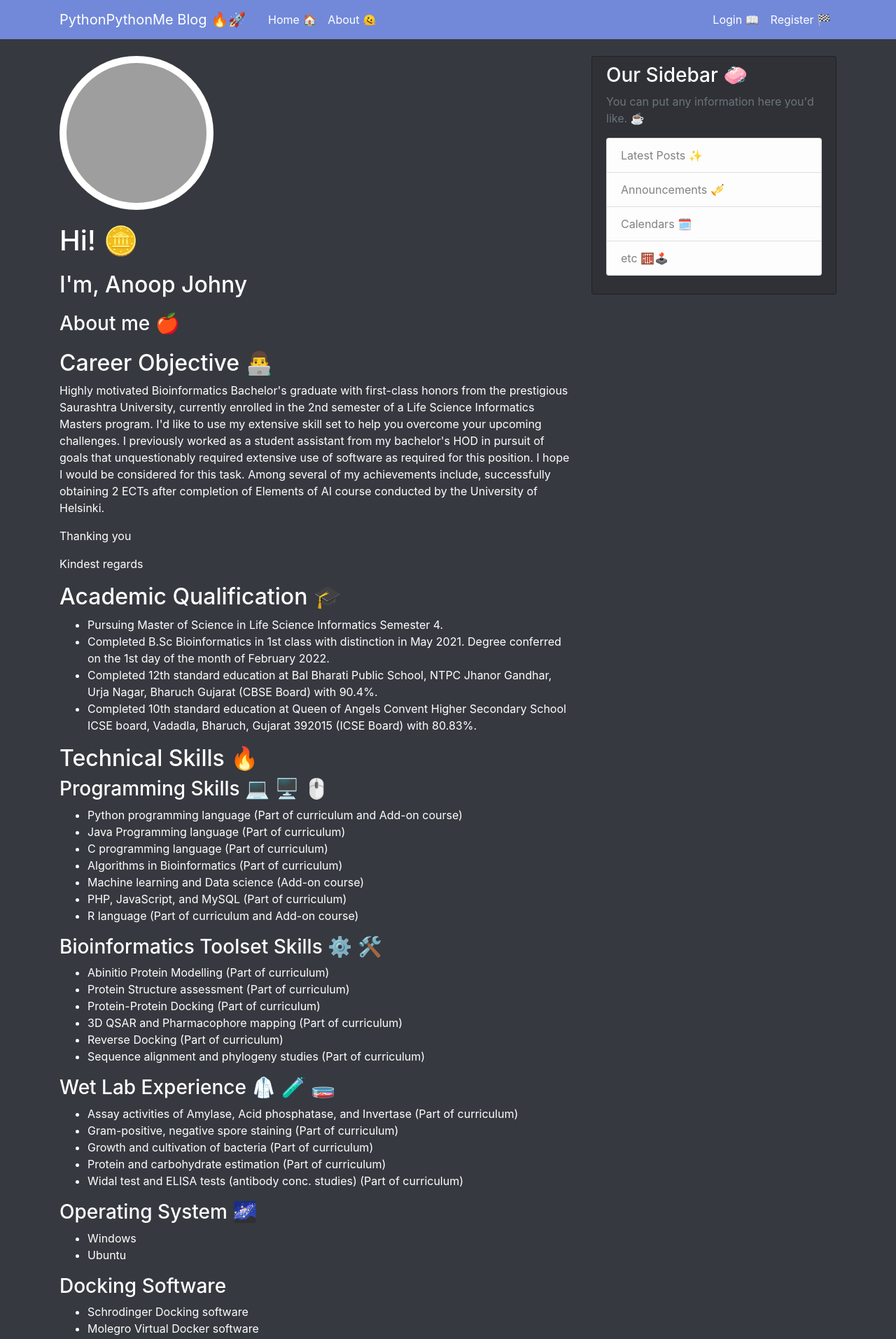
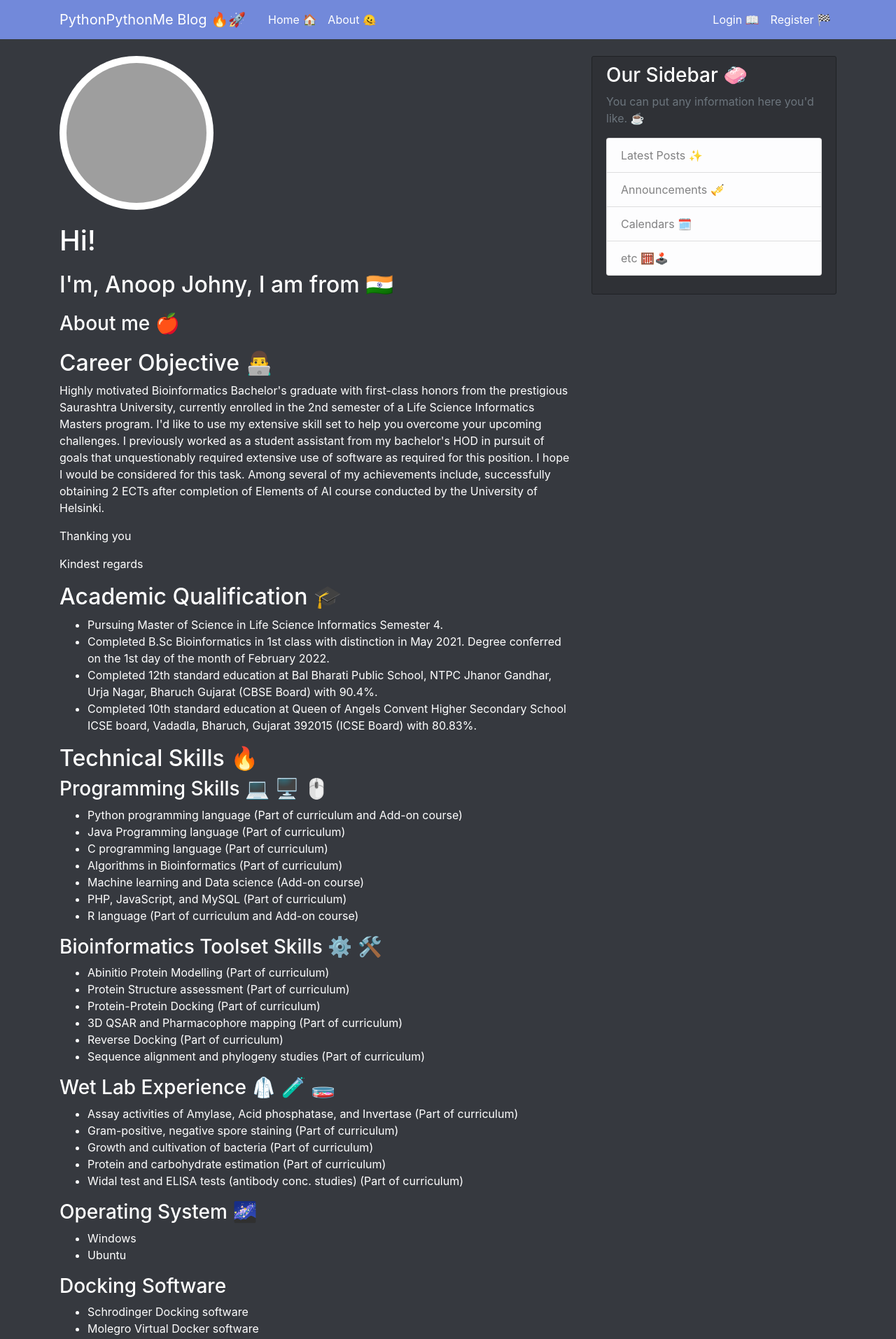
Before and after one commit to flyfir248/Blog-flask, a Flask app: template app/templates/about.html in a window 1280 px wide. Shown: the top 1914 px of the page at 70% size. Run offline with Flask 3, Linux system fonts and the light colour scheme; the template is opened without the code that fills it, so the values that code supplies are empty; some libraries are stand-ins or nearby versions; grey boxes are pictures that could not be loaded.

Commit message:
Update about.html

```diff
--- a/app/templates/about.html
+++ b/app/templates/about.html
@@ -7,11 +7,11 @@
         </div>
     </div>
     <div class="block">
-        <h1>Hi! 🪙</h1>
+        <h1>Hi! </h1>
     </div>
 
     <div class="block">
-        <b><h2>I'm, Anoop Johny</h2></b>
+        <b><h2>I'm, Anoop Johny, I am from 🇮🇳</h2></b>
     </div>
     <div class="block">
     <h3>About me 🍎</h3>
```
